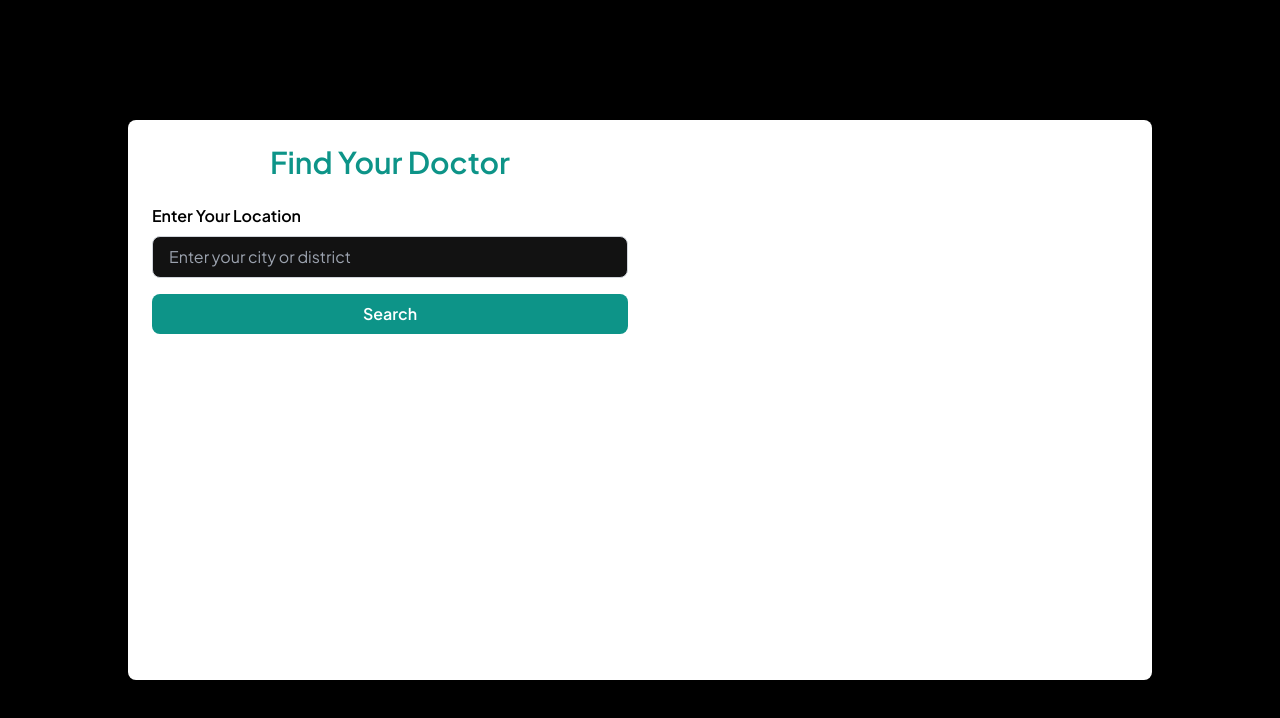
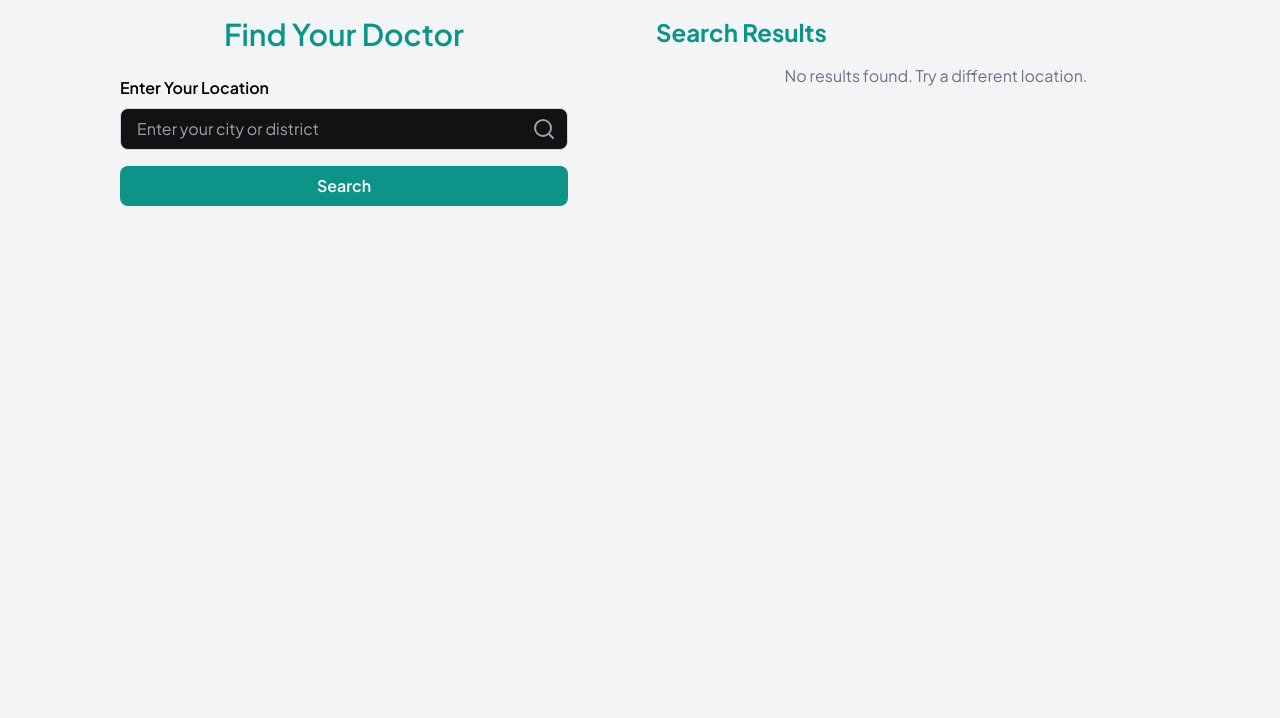
Before and after one commit to satyam-x10/BeFit, a Next.js app: page /patients/doctors in a window 1280 px wide. Shown: the top 718 px of the page. Built offline with nearby package versions, Linux system fonts and the light colour scheme.

Commit message:
complete

```diff
--- a/app/patients/doctors/page.tsx
+++ b/app/patients/doctors/page.tsx
@@ -1,23 +1,115 @@
 "use client";
 
-import React, { useEffect, useState } from "react";
+import React, { useState, useEffect } from "react";
+import { Search } from "lucide-react";
 import districtsData from "../../../public/assets/districts.json";
+
+const DoctorSearchForm = ({
+  onSearch,
+  onLocationChange,
+  location,
+  suggestions,
+}) => (
+  <div className="w-full max-w-md mx-auto">
+    <h2 className="text-3xl font-semibold text-center mb-6 text-teal-600">
+      Find Your Doctor
+    </h2>
+    <form onSubmit={onSearch} className="space-y-4">
+      <div>
+        <label
+          htmlFor="location"
+          className="block text-black font-semibold mb-2"
+        >
+          Enter Your Location
+        </label>
+        <div className="relative">
+          <input
+            type="text"
+            id="location"
+            className="w-full border border-gray-300 rounded-lg px-4 py-2 pr-10 focus:outline-none focus:border-teal-500 transition duration-200"
+            placeholder="Enter your city or district"
+            value={location}
+            onChange={onLocationChange}
+            required
+          />
+          <Search className="absolute right-3 top-1/2 transform -translate-y-1/2 text-gray-400" />
+        </div>
+        {suggestions.length > 0 && (
+          <ul className="mt-2 rounded-lg bg-white border border-gray-200 shadow-md max-h-40 overflow-y-auto">
+            {suggestions.map((suggestion, index) => (
+              <li
+                key={index}
+                className="px-4 py-2 hover:bg-gray-100 cursor-pointer text-black"
+                onClick={() =>
+                  onLocationChange({ target: { value: suggestion } })
+                }
+              >
+                {suggestion}
+              </li>
+            ))}
+          </ul>
+        )}
+      </div>
+      <button
+        type="submit"
+        className="w-full bg-teal-600 text-white font-semibold py-2 rounded-lg hover:bg-teal-700 transition duration-200"
+      >
+        Search
+      </button>
+    </form>
+  </div>
+);
+
+const DoctorCard = ({ doctor }) => (
+  <div className="bg-white rounded-lg shadow-md p-4 hover:shadow-lg transition duration-200">
+    <div className="flex items-start">
+      <img
+        src={doctor.image_url || "/api/placeholder/80/80"}
+        alt={doctor.name}
+        className="w-20 h-20 rounded-full object-cover mr-4 border border-gray-200"
+      />
+      <div className="flex-1">
+        <h4 className="text-xl font-semibold text-teal-600">{doctor.name}</h4>
+        <p className="text-gray-600">{doctor.specialty}</p>
+        <p className="text-sm text-red-600">{doctor.status}</p>
+        <p className="text-gray-500">{doctor.address}</p>
+        <p className="text-gray-500">{doctor.phone}</p>
+        <a
+          href={`https://www.google.com/maps/dir/?api=1&destination=${encodeURIComponent(doctor.address)}`}
+          target="_blank"
+          rel="noopener noreferrer"
+          className="text-teal-600 hover:underline mt-2 inline-block"
+        >
+          Get Directions
+        </a>
+      </div>
+    </div>
+  </div>
+);
 
 const Page = () => {
   const [doctors, setDoctors] = useState([]);
   const [location, setLocation] = useState("");
   const [suggestions, setSuggestions] = useState([]);
+  const [loading, setLoading] = useState(false);
+  const [error, setError] = useState("");
 
   const handleFetchDoctors = async (event) => {
     event.preventDefault();
-    const lowerCaseLoation = location.toLowerCase();
-    const link = `https://raw.githubusercontent.com/satyam-x10/BeFit/main/public/assets/${lowerCaseLoation}_doctors.json`;
+    setLoading(true);
+    setError("");
+    const formattedLocation = location.toLowerCase().replace(" ", "_");
+    const link = `https://raw.githubusercontent.com/satyam-x10/BeFit/refs/heads/main/public/assets/doctors/${formattedLocation}_doctors.json`;
     try {
       const response = await fetch(link);
+      if (!response.ok) throw new Error("Failed to fetch doctors");
       const data = await response.json();
-      setDoctors(data); // Assuming the JSON structure has a "doctors" array
+      setDoctors(data);
     } catch (error) {
       console.error("Error fetching doctors:", error);
+      setError("Failed to fetch doctors. Please try again.");
+    } finally {
+      setLoading(false);
     }
   };
 
@@ -35,124 +127,37 @@
     );
 
     if (filteredSuggestions.length === 0) {
-      setSuggestions(["None exists"]);
+      setSuggestions(["No matches found"]);
     } else {
       setSuggestions(filteredSuggestions.slice(0, 5));
     }
   };
 
   return (
-    <div className="min-h-screen bg-black flex items-center justify-center p-4">
-      <div className="w-full max-w-5xl bg-white rounded-lg shadow-lg p-6 flex flex-col md:flex-row md:space-x-6 animate-fade-in min-h-[70vh]">
-        {/* Ensures minimum height */}
-        <div className="w-full md:w-1/2">
-          <h2 className="text-3xl font-semibold text-center mb-6 text-teal-600">
-            Find Your Doctor
-          </h2>
-          <form onSubmit={handleFetchDoctors} className="space-y-4">
-            <div>
-              <label
-                htmlFor="location"
-                className="block text-black font-semibold mb-2"
-              >
-                Enter Your Location
-              </label>
-              <input
-                type="text"
-                id="location"
-                className="w-full border border-gray-300 rounded-lg px-4 py-2 focus:outline-none focus:border-teal-500 transition duration-200"
-                placeholder="Enter your city or district"
-                value={location}
-                onChange={handleInputChange}
-                required
-              />
-
-              {/* Suggestion List */}
-              {suggestions.length > 0 && (
-                <ul className=" mt-2 rounded-lg bg-black max-h-40 overflow-y-auto">
-                  {suggestions.map((suggestion, index) => (
-                    <li
-                      key={index}
-                      className="px-4 py-2 border border-white hover: cursor-pointer"
-                      onClick={() => {
-                        setLocation(suggestion);
-                        setSuggestions([]);
-                      }}
-                    >
-                      {suggestion}
-                    </li>
-                  ))}
-                </ul>
-              )}
-            </div>
-            <button
-              type="submit"
-              className="w-full bg-teal-600 text-white font-semibold py-2 rounded-lg hover:bg-teal-700 transition duration-200"
-            >
-              Search
-            </button>
-          </form>
-        </div>
-
-        {/* Right Column (Search Results) */}
-        <div className="w-full md:w-1/2 mt-6 md:mt-0 flex-grow">
-          {doctors?.length > 0 && (
-            <>
-              <h3 className="text-lg font-bold text-black mb-4">
-                Search Results
-              </h3>
-              <ul className="space-y-4">
-                {doctors?.map((doctor, index) => (
-                  <li
-                    key={index}
-                    className="flex items-start bg-gray-50 p-4 rounded-lg shadow hover:shadow-lg transition duration-200"
-                  >
-                    <img
-                      src={doctor.imageUrl}
-                      alt={doctor.name}
-                      className="w-20 h-20 rounded-full object-cover mr-4 border border-gray-200"
-                    />
-                    <div className="flex-1">
-                      <h4 className="text-xl font-semibold text-teal-600">
-                        {doctor.name}
-                      </h4>
-                      <p className="text-gray-600">{doctor.specialty}</p>
-                      <p className="text-sm text-gray-500">
-                        {doctor.rating} ({doctor.reviews} reviews)
-                      </p>
-                      <p className="text-sm text-red-600">{doctor.status}</p>
-                      <p className="text-gray-500">{doctor.address}</p>
-                      <p className="text-gray-500">{doctor.phone}</p>
-                      <p className="text-gray-700 mt-2 italic">
-                        "{doctor.description}"
-                      </p>
-                      <div className="mt-2">
-                        <a
-                          href={`https://${doctor.website}`}
-                          target="_blank"
-                          rel="noopener noreferrer"
-                          className="text-teal-600 hover:underline"
-                        >
-                          Website
-                        </a>
-                        <span className="mx-2">|</span>
-                        <a
-                          href={`https://www.google.com/maps/dir/?api=1&destination=${encodeURIComponent(
-                            doctor.address
-                          )}`}
-                          target="_blank"
-                          rel="noopener noreferrer"
-                          className="text-teal-600 hover:underline"
-                        >
-                          Directions
-                        </a>
-                      </div>
-                    </div>
-                  </li>
-                ))}
-              </ul>
-            </>
-          )}
+    <div className="min-h-screen bg-gray-100 p-4">
+      <div className="max-w-6xl mx-auto">
+        <div className="grid grid-cols-1 md:grid-cols-2 gap-8">
+          <DoctorSearchForm
+            onSearch={handleFetchDoctors}
+            onLocationChange={handleInputChange}
+            location={location}
+            suggestions={suggestions}
+          />
+          <div className="space-y-4">
+            <h3 className="text-2xl font-bold text-teal-600 mb-4">
+              Search Results
+            </h3>
+            {loading && <p className="text-center">Loading...</p>}
+            {error && <p className="text-center text-red-500">{error}</p>}
+            {!loading && !error && doctors.length === 0 && (
+              <p className="text-center text-gray-500">
+                No results found. Try a different location.
+              </p>
+            )}
+            {doctors.map((doctor, index) => (
+              <DoctorCard key={index} doctor={doctor} />
+            ))}
+          </div>
         </div>
       </div>
     </div>
--- a/public/assets/districts.json
+++ b/public/assets/districts.json
@@ -74,6 +74,7 @@
   "bhiwani",
   "bhojpur",
   "bhopal",
+  "bhubaneswar",
   "bidar",
   "bijapur",
   "bijnor",
```
